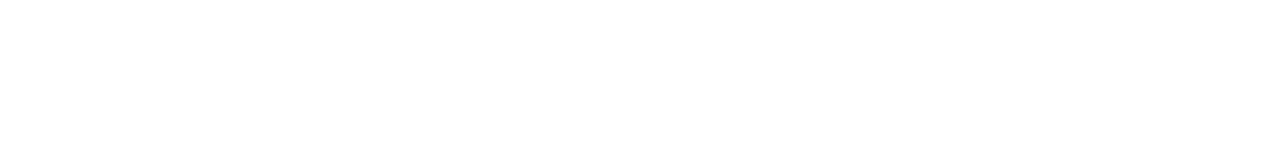
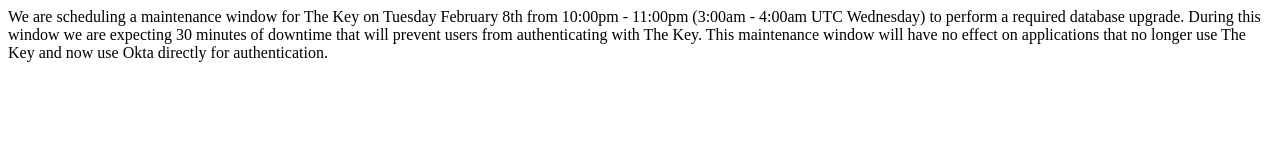
Before and after one commit to aaronlaib/thekey-maintenance, a plain HTML site: page index.html in a window 1280 px wide. Drawn offline with Linux system fonts and the light colour scheme.

Commit message:
added maintenance message to html

```diff
--- a/index.html
+++ b/index.html
@@ -7,5 +7,14 @@
     <link rel="stylesheet" href="style.css" />
     <title>Scheduled Maintenance</title>
   </head>
-  <body></body>
+  <body>
+    <div class="message">
+      We are scheduling a maintenance window for The Key on Tuesday February 8th
+      from 10:00pm - 11:00pm (3:00am - 4:00am UTC Wednesday) to perform a
+      required database upgrade. During this window we are expecting 30 minutes
+      of downtime that will prevent users from authenticating with The Key. This
+      maintenance window will have no effect on applications that no longer use
+      The Key and now use Okta directly for authentication.
+    </div>
+  </body>
 </html>
```
